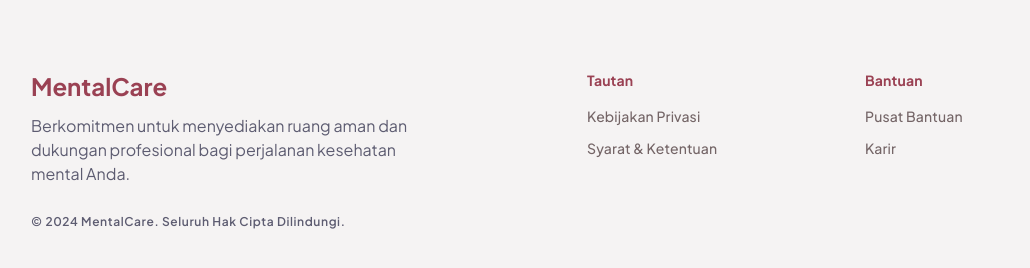
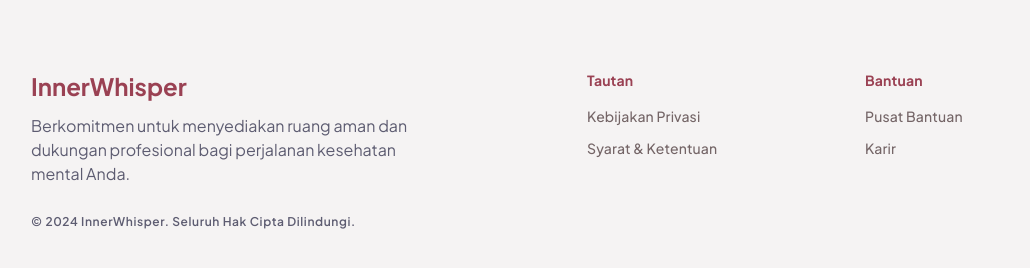
Before and after one commit to neylakeren/innerwispher, a React app in the folder frontend/: page / in a window 1280 px wide. Shown: the part 1956-2224 px from the top of the page, without its empty margins (65-1095 px from the left). Built offline with nearby package versions, Linux system fonts and the light colour scheme; no server answers; the HTML template or start-up script is replaced by a standard one.

Commit message:
chore: rename brand name from MentalCare to InnerWhisper

```diff
--- a/frontend/src/components/landing/LandingFooter.jsx
+++ b/frontend/src/components/landing/LandingFooter.jsx
@@ -7,13 +7,13 @@ export default function LandingFooter() {
       <div className="grid grid-cols-1 md:grid-cols-4 gap-gutter px-8 md:px-16 lg:px-24 py-20 w-full">
         <div className="col-span-1 md:col-span-2 flex flex-col gap-3">
           <Link to="/" className="text-headline-md font-bold text-primary">
-            MentalCare
+            InnerWhisper
           </Link>
           <p className="text-body-md text-secondary max-w-sm">
             Berkomitmen untuk menyediakan ruang aman dan dukungan profesional bagi perjalanan kesehatan mental Anda.
           </p>
           <p className="text-label-sm text-secondary mt-4">
-            &copy; 2024 MentalCare. Seluruh Hak Cipta Dilindungi.
+            &copy; 2024 InnerWhisper. Seluruh Hak Cipta Dilindungi.
           </p>
         </div>
         <div className="col-span-1 flex flex-col gap-3 text-label-md">
--- a/frontend/src/components/landing/LandingNavbar.jsx
+++ b/frontend/src/components/landing/LandingNavbar.jsx
@@ -16,7 +16,7 @@ export default function LandingNavbar() {
     <header className="hidden md:flex bg-surface/80 backdrop-blur-md fixed top-0 w-full z-50 shadow-sm">
       <div className="flex justify-between items-center px-8 md:px-16 lg:px-24 py-4 w-full">
         <Link to="/" className="text-headline-md font-bold text-primary">
-          MentalCare
+          InnerWhisper
         </Link>
         <nav className="flex items-center gap-gutter">
           {navItems.map((item) => (
--- a/frontend/src/layouts/DashboardLayout.jsx
+++ b/frontend/src/layouts/DashboardLayout.jsx
@@ -79,7 +79,7 @@ export default function DashboardLayout({ children }) {
                             <div className="bg-primary text-on-primary p-1.5 rounded-lg">
                                 <Heart className="h-5 w-5" fill="currentColor" />
                             </div>
-                            <span className="text-xl font-bold text-primary tracking-tight">MentalCare</span>
+                            <span className="text-xl font-bold text-primary tracking-tight">InnerWhisper</span>
                         </Link>
                     </div>
 
--- a/frontend/src/pages/Login.jsx
+++ b/frontend/src/pages/Login.jsx
@@ -49,7 +49,7 @@ export default function Login() {
                     </div>
                 </div>
                 <h2 className="mt-6 text-center text-headline-lg-mobile md:text-headline-lg font-bold text-on-surface">
-                    Selamat datang di MentalCare
+                    Selamat datang di InnerWhisper
                 </h2>
                 <p className="mt-2 text-center text-body-md text-on-surface-variant">
                     Masuk untuk melanjutkan sesi konseling Anda
--- a/frontend/src/pages/Register.jsx
+++ b/frontend/src/pages/Register.jsx
@@ -61,7 +61,7 @@ export default function Register() {
                     Daftar Akun Baru
                 </h2>
                 <p className="mt-2 text-center text-body-md text-on-surface-variant">
-                    Bergabunglah dengan MentalCare untuk mendapatkan layanan konseling terbaik
+                    Bergabunglah dengan InnerWhisper untuk mendapatkan layanan konseling terbaik
                 </p>
             </div>
 
--- a/frontend/src/pages/landing/Artikel.jsx
+++ b/frontend/src/pages/landing/Artikel.jsx
@@ -180,7 +180,7 @@ export default function Artikel() {
           <div className="mt-16 bg-surface-container-low rounded-2xl p-10 md:p-12 border border-outline-variant/30 text-center flex flex-col items-center gap-6">
             <h3 className="text-xl md:text-2xl font-bold text-on-surface">Butuh tempat bercerita tentang masalah serupa?</h3>
             <p className="text-body-md text-on-surface-variant max-w-2xl leading-relaxed">
-              Jangan menanggung beban Anda sendiri. Tim psikolog kami di MentalCare siap membantu dan mendengarkan keluh kesah Anda secara empatik tanpa menghakimi.
+              Jangan menanggung beban Anda sendiri. Tim psikolog kami di InnerWhisper siap membantu dan mendengarkan keluh kesah Anda secara empatik tanpa menghakimi.
             </p>
             <a
               href="https://wa.me/6281234567890"
--- a/frontend/src/pages/landing/TentangKami.jsx
+++ b/frontend/src/pages/landing/TentangKami.jsx
@@ -29,7 +29,7 @@ export default function TentangKami() {
       <section className="mb-24 text-center md:px-12">
         <h1 className="text-3xl sm:text-4xl md:text-5xl lg:text-6xl font-bold text-primary mb-8">Dedikasi untuk Kesejahteraan Mental Anda</h1>
         <p className="text-body-lg md:text-xl text-on-surface-variant max-w-5xl mx-auto leading-relaxed">
-          Di MentalCare, misi kami adalah menyediakan akses yang mudah, aman, dan penuh empati untuk dukungan kesehatan mental. Kami percaya bahwa setiap individu berhak mendapatkan ruang yang tenang untuk memulihkan diri.
+          Di InnerWhisper, misi kami adalah menyediakan akses yang mudah, aman, dan penuh empati untuk dukungan kesehatan mental. Kami percaya bahwa setiap individu berhak mendapatkan ruang yang tenang untuk memulihkan diri.
         </p>
       </section>
 
```
Also changed, not shown: 1 other file (tests, documents, lock files or other folders).
